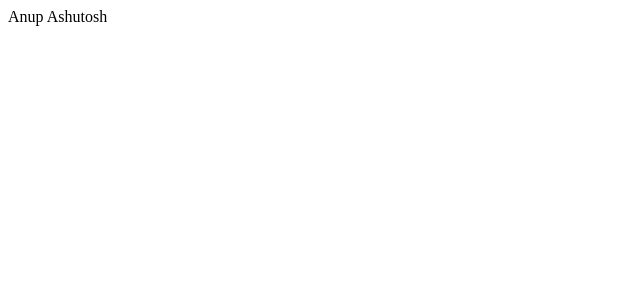
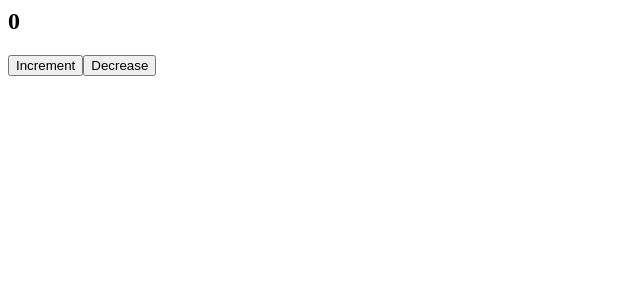
Before and after one commit to AshutoshTarwey/react_first_application, a React (Create React App) app: page / in a window 1280 px wide. Shown: the top 300 px of the page, without its empty margins (0-640 px from the left). Built offline with nearby package versions, Linux system fonts and the light colour scheme.

Commit message:
Counter app

```diff
--- /dev/null
+++ b/src/App.jsx
@@ -0,0 +1,28 @@
+import React, { useState } from 'react';
+
+/* FUNCTIONAL COMPONENT*/
+
+export default function App() {
+  let [counter, setCount] = useState(0);
+  return (
+    <div>
+      <h2>{counter}</h2>
+      <button
+        onClick={() => {
+          setCount(counter + 1);
+        }}
+      >
+        Increment
+      </button>
+
+      <button
+        onClick={() => {
+          setCount(counter - 1);
+        }}
+      >
+        {' '}
+        Decrease{' '}
+      </button>
+    </div>
+  );
+}
--- a/src/index.js
+++ b/src/index.js
@@ -1,7 +1,12 @@
 import React, { StrictMode } from 'react';
 import { createRoot } from 'react-dom/client';
+import App from './App';
 
 const rootElement = document.getElementById('root');
 const root = createRoot(rootElement);
 
-root.render(<div>Anup Ashutosh</div>);
+root.render(
+  <div>
+    <App></App>
+  </div>
+);
```
